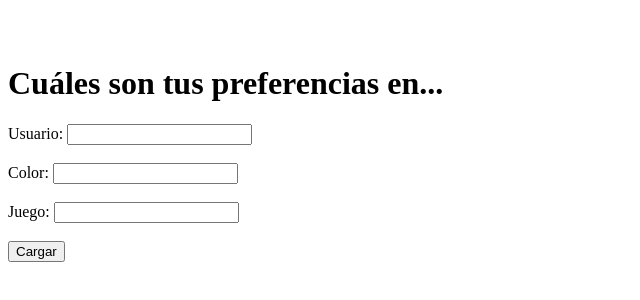
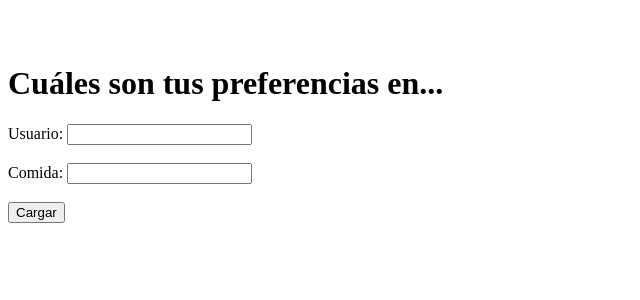
Before and after one commit to aliciaferreira/aliciaferreira.github.io, a plain HTML site: page aderete.html in a window 1280 px wide. Shown: the whole page, without its empty margins (0-640 px from the left). Drawn offline with Linux system fonts and the light colour scheme.

Commit message:
reenvio de los archivos php y html con nombre aderete

```diff
--- a/aderete.html
+++ b/aderete.html
@@ -10,10 +10,8 @@
         <h1>Cuáles son tus preferencias en...</h1>
         Usuario:
         <input type="text" name="usuario" require><br><br>
-        Color:
-        <input type="text" name="color" require><br><br>
-        Juego:
-        <input type="text" name="juego" require><br><br>
+        Comida:
+        <input type="text" name="comida" require><br><br>
         <input type="submit" value="Cargar">
     </form>
   </body>
```
Also changed, not shown: 1 other file.
